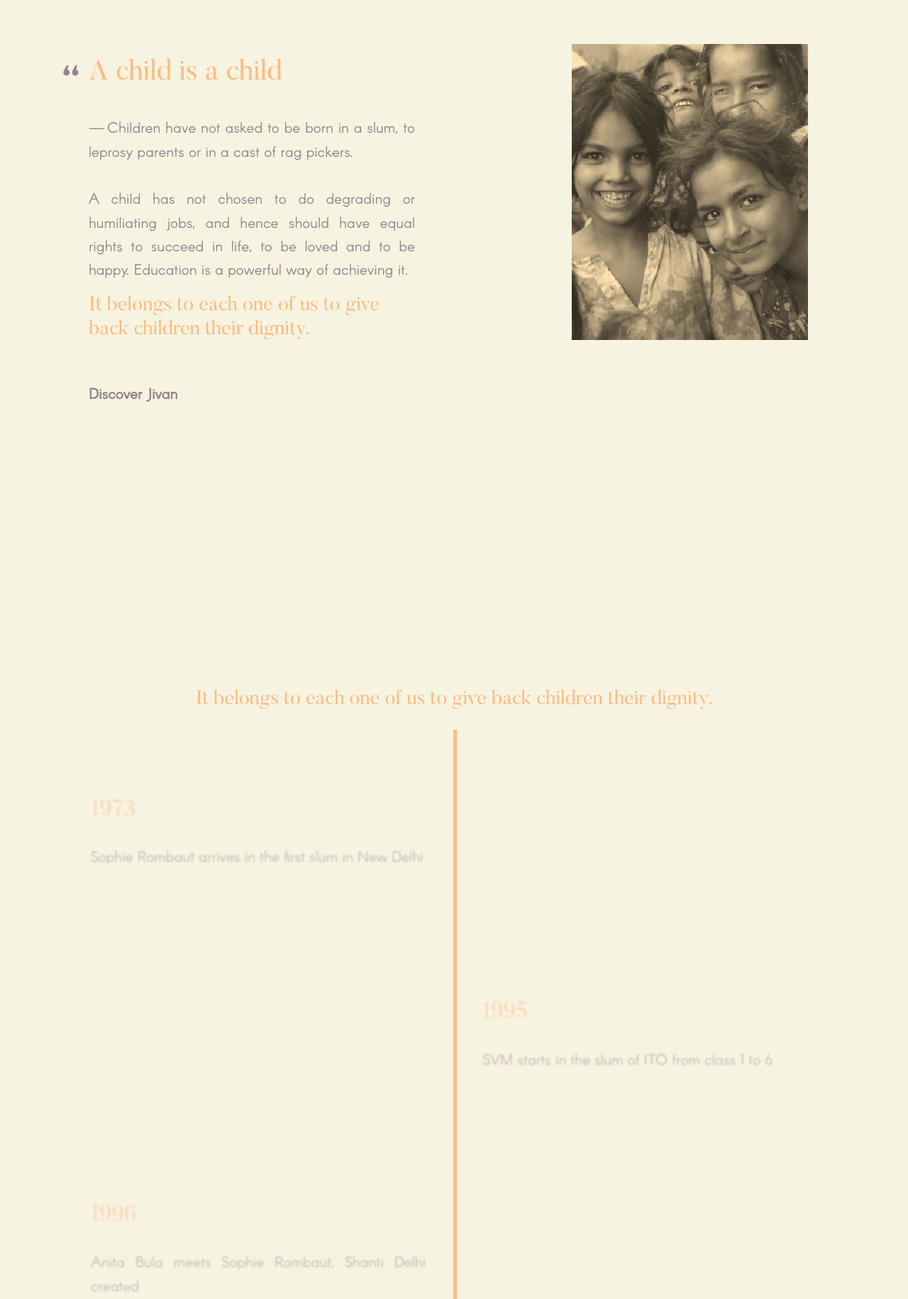
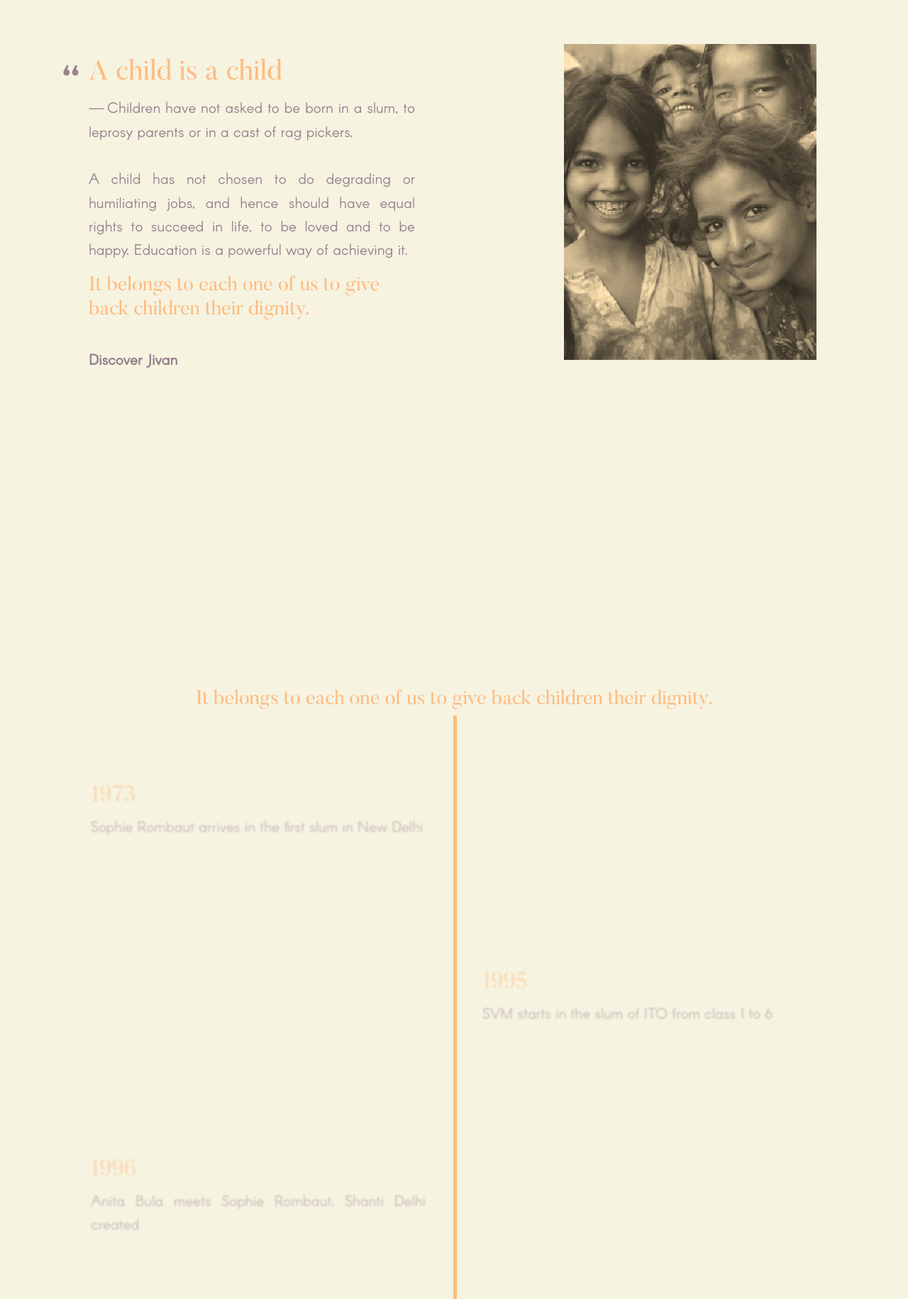
Before and after one commit to edelangh/jivan_foundation, a PHP site: page / in a window 1280 px wide. Shown: the part 90-1920 px from the top of the page at 71% size. Run offline with PHP 8.4, Linux system fonts and the light colour scheme; data that the repository does not hold is empty; some libraries are stand-ins or nearby versions.

Commit message:
review padding h

```diff
--- a/assets/css/global.css
+++ b/assets/css/global.css
@@ -202,7 +202,7 @@ Container padding
   }
 
   .main-img {
-  	width: 75%;
+  	width: 80%;
   }
 
 }
@@ -396,7 +396,7 @@ p {
 h1, h2, h3, h4, h5 {
     font-family: 'butlerregular';
     color: #ffbb80;
-    margin-bottom: 1em;
+    margin-bottom: 0.3em;
 }
 
 form.lang {
```
